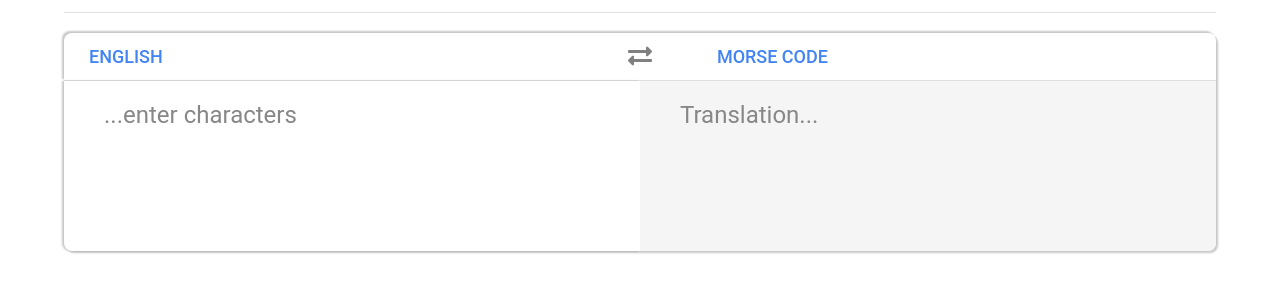
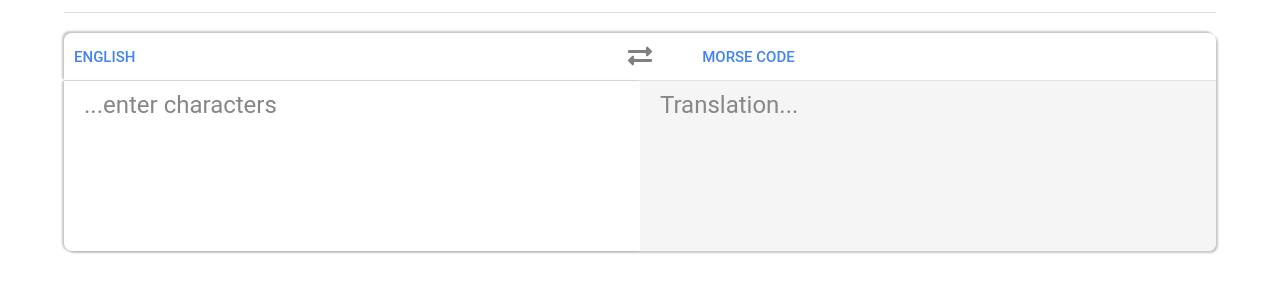
Before and after one commit to jamespanter/morse-code-translator, a plain HTML site: page index.html in a window 1280 px wide. Shown: the part 46-338 px from the top of the page. Drawn offline with Linux system fonts and the light colour scheme.

Commit message:
Responsiveness

```diff
--- a/mc.scss
+++ b/mc.scss
@@ -106,32 +106,30 @@ main {
       }
 
       h2 {
-        padding: 0 25px;
+        padding: 0 10px;
         color: #4284f3;
         width: 50%;
-        font-size: 18px;
+        font-size: 15px;
         font-weight: 550;
       }
     }
 
     .input-containers {
       display: flex;
+      flex-direction: column;
 
       .side {
         display: flex;
         flex-direction: column;
-        width: 50%;
         width: 100%;
 
         #text-input {
-          border-radius: 0px 0px 0 8px;
           box-shadow: -2px 0px 2px rgba(0, 0, 0, 0.22);
         }
 
         textarea {
           border: none;
           font-family: "Raleway", sans-serif;
-          padding: 5px;
           font-size: 24px;
           height: 170px;
           padding: 5px;
@@ -155,7 +153,8 @@ main {
           background-color: #f5f5f5;
           font-size: 24px;
           overflow-wrap: break-word;
-          border-radius: 0px 0px 8px 0;
+          border-radius: 0px 0px 8px 8px;
+          box-shadow: -2px 0px 2px rgba(0, 0, 0, 0.22);
         }
 
         p:empty:not(:focus)::before {
@@ -166,3 +165,40 @@ main {
     }
   }
 }
+
+@media only screen and (min-width: 600px) {
+  main {
+    .both-sides {
+      .header {
+        h2 {
+          font-size: 18px;
+          padding: 0 25px;
+        }
+      }
+      .input-containers {
+        flex-direction: row;
+
+        .side {
+          display: flex;
+          flex-direction: column;
+          width: 50%;
+
+          #text-input,
+          #output {
+            padding: 10px 20px;
+          }
+
+          #output {
+            box-shadow: none;
+
+            border-radius: 0px 0px 8px 0px;
+          }
+
+          #text-input {
+            border-radius: 0px 0px 0 8px;
+          }
+        }
+      }
+    }
+  }
+}
```
Also changed, not shown: mc.css, 1 other file.
